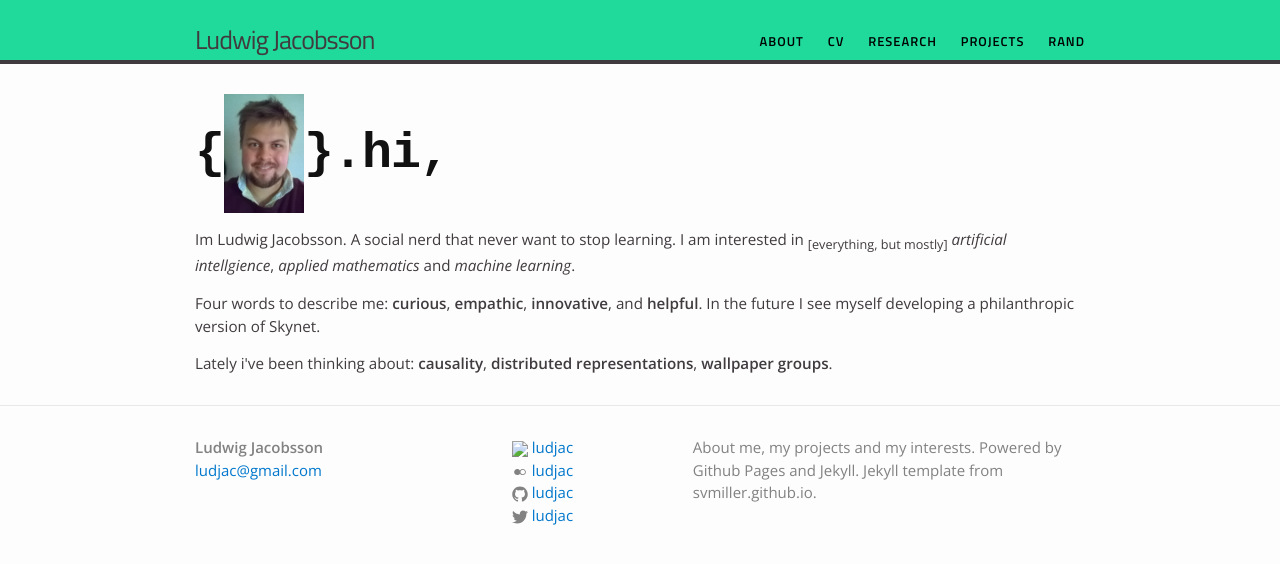
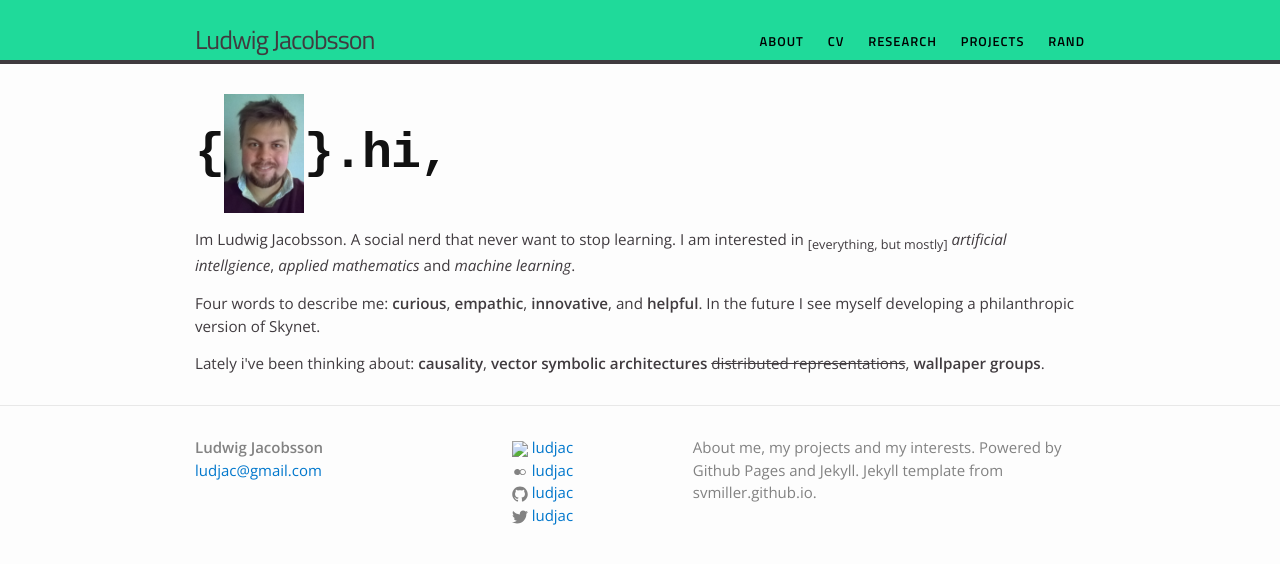
Before and after one commit to ludjac/ludjac.github.io, a Jekyll site: the page built from index.html, in a window 1280 px wide. Shown: the top 564 px of the page. Built offline with Jekyll 4.4.1, drawn with Linux system fonts in a browser that asks for light colours.

Commit message:
recently

```diff
--- a/index.html
+++ b/index.html
@@ -13,5 +13,5 @@ Im Ludwig Jacobsson. A social nerd that never want to stop learning. I am intere
 
 <p>Four words to describe me: <b>curious</b>, <b>empathic</b>, <b>innovative</b>, and <b>helpful</b>. In the future I see myself developing a philanthropic version of Skynet. </p>
 
-Lately i've been thinking about: <b>causality</b>, <b>distributed representations</b>, <b>wallpaper groups</b>.
+Lately i've been thinking about: <b>causality</b>, <b>vector symbolic architectures</b> <del>distributed representations</del>, <b>wallpaper groups</b>.
 </div>
```
